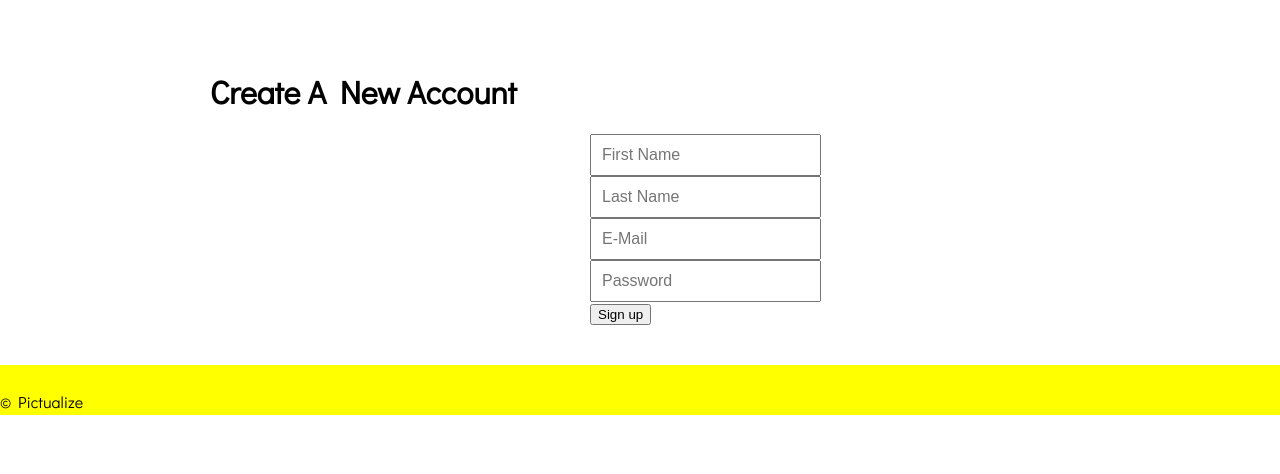
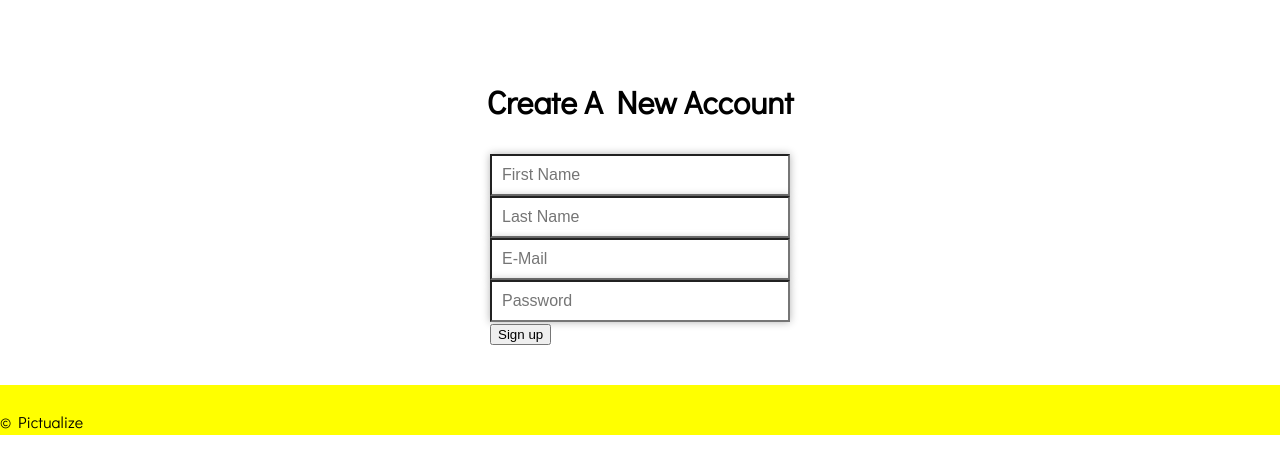
Before and after one commit to alexmat2on/Pictualize, a Flask app: page / in a window 1280 px wide. Shown: the part 116-590 px from the top of the page. Run offline with Flask 2, Linux system fonts and the light colour scheme.

Commit message:
update styles

```diff
--- a/FlaskApp/static/styles/loginSignup.css
+++ b/FlaskApp/static/styles/loginSignup.css
@@ -35,10 +35,19 @@ header {
   padding: 50px;
 }
 
+h1 {
+  text-align: center;
+  padding: 10px;
+}
+
 .form-sign-up {
   position: relative;
-  max-width: 100px;
+  max-width: 300px;
   margin: 0 auto;
+}
+
+.form-sign-up input {
+  width: 300px;
 }
 
 .form-sign-up .form-control {
@@ -47,6 +56,7 @@ header {
   -webkit-box-sizing: border-box;
      -moz-box-sizing: border-box;
           box-sizing: border-box;
+          box-shadow: 0px 0px 8px rgba(0, 0, 0, 0.3);
   padding: 10px;
   font-size: 16px;
 }
--- a/FlaskApp/templates/index.html
+++ b/FlaskApp/templates/index.html
@@ -29,12 +29,16 @@
       <form class="form-sign-up">
         <label for="inputFirstName" class="su-only"</label>
         <input type="FirstName" name="inputFirstName" id="inputFirstName" class="form-control" placeholder="First Name" required autofocus>
+        <br>
         <label for="inputLastName" class="su-only"</label>
         <input type="LastName" name="inputLastName" id="inputLastName" class="form-control" placeholder="Last Name" required autofocus>
+        <br>
         <label for="inputEmail" class="su-only"</label>
         <input type="email" name="inputEmail" id="inputEmail" class="form-control" placeholder="E-Mail" required autofocus>
+        <br>
         <label for="inputPassword" class"su-only"</label>
         <input type="password" name"inputPassword" id="inputPassword" class="form-control" placeholder="Password" required>
+        <br>
         <button id="buttonSignUp" class="button-signup-primary" type="button">Sign up</button>
       </form>
     </div>
```
